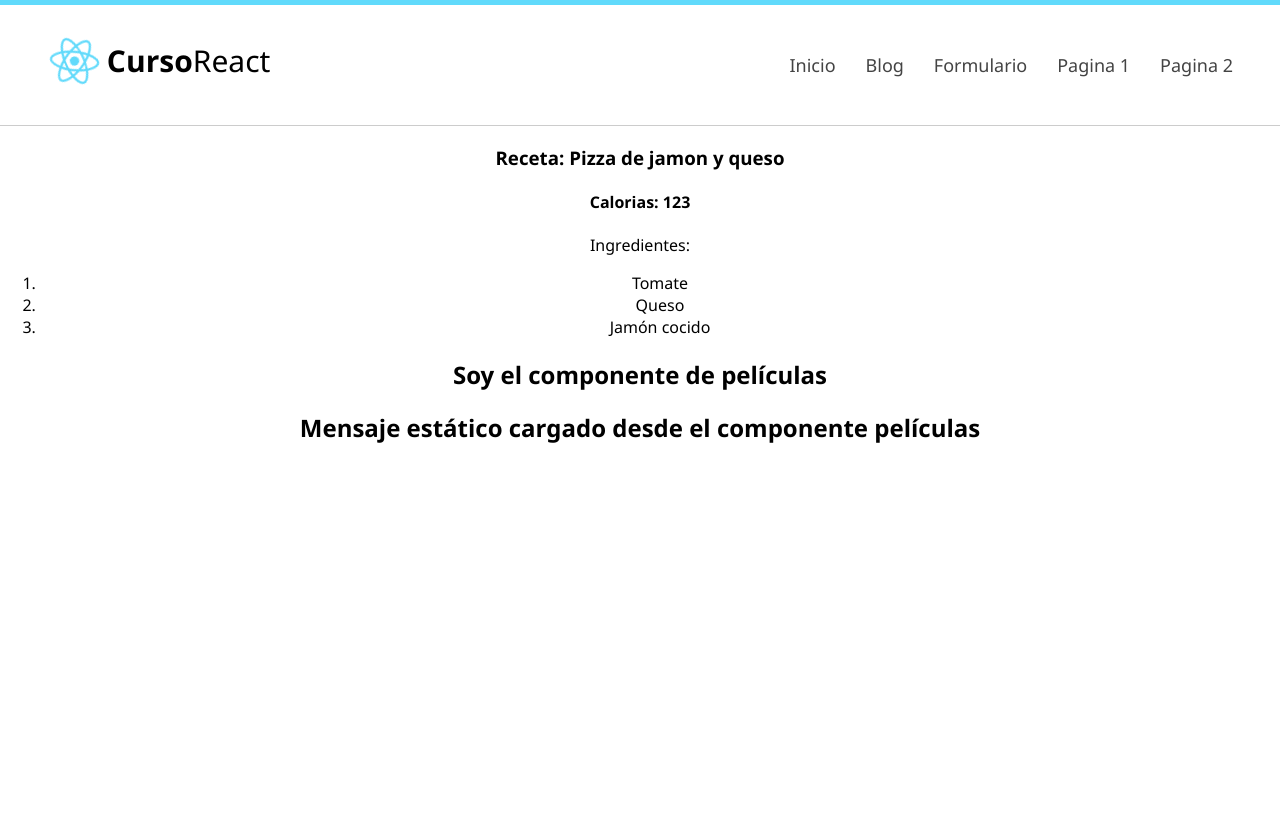
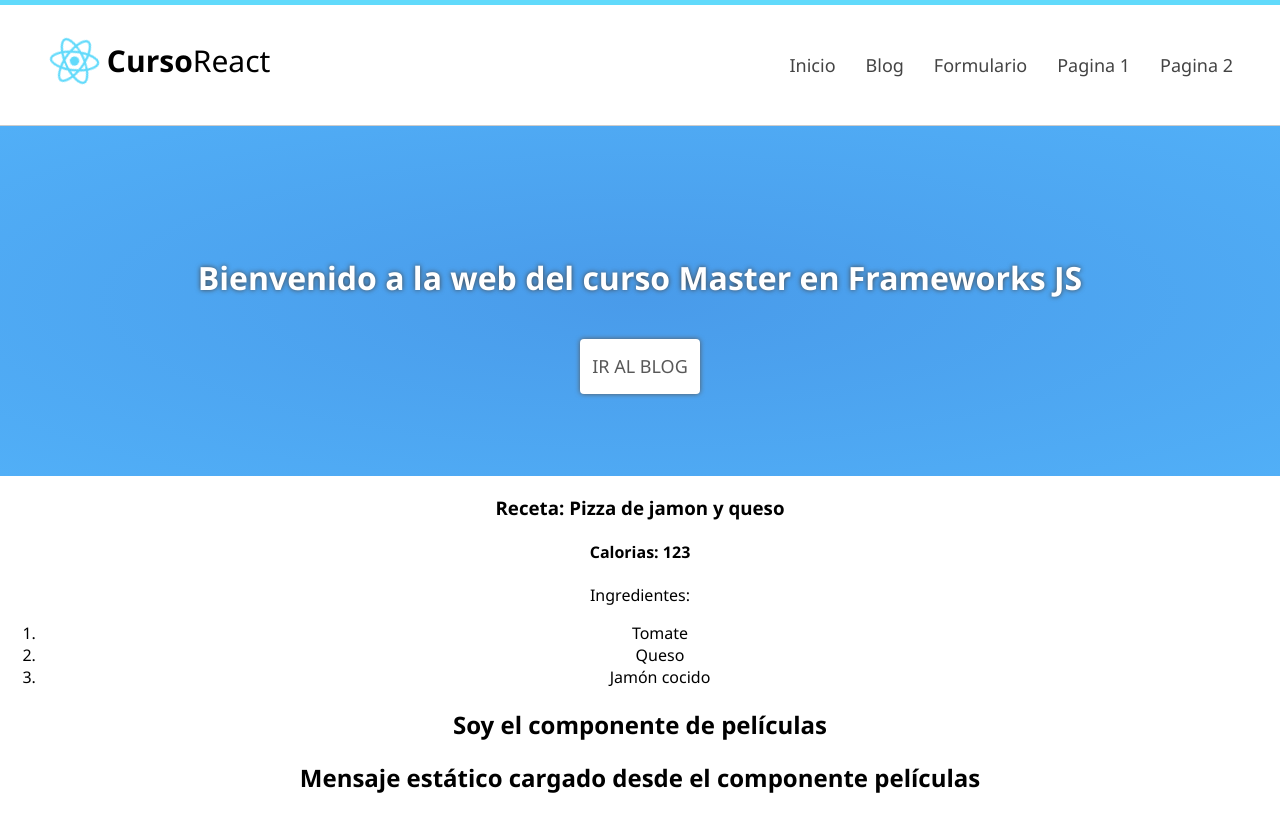
Before and after one commit to ImDavidGR/learn_reactjs, a React (Create React App) app: page / in a window 1280 px wide. Built offline with nearby package versions, Linux system fonts and the light colour scheme.

Commit message:
Empezando a maquetar el proyecto | component slider

```diff
--- a/src/App.js
+++ b/src/App.js
@@ -5,6 +5,7 @@ import "./assets/css/App.css";
 import MiComponente from "./components/MiComponente";
 import Peliculas from "./components/Peliculas";
 import Header from "./components/Header";
+import Slider from "./components/Slider";
 
 function getPresentacion(name, last_name, profesion) {
     return (
@@ -20,6 +21,7 @@ function App() {
     return (
         <div className="App">
             <Header />
+            <Slider />
 
             <section className="componentes">
                 <MiComponente />
--- /dev/null
+++ b/src/components/Slider.js
@@ -0,0 +1,16 @@
+import React, { Component } from "react";
+
+class Slider extends Component {
+    render() {
+        return (
+            <div id="slider" className="slider-big">
+                <h1>Bienvenido a la web del curso Master en Frameworks JS</h1>
+                <a href="#" className="btn-white">
+                    Ir al blog
+                </a>
+            </div>
+        );
+    }
+}
+
+export default Slider;
```
